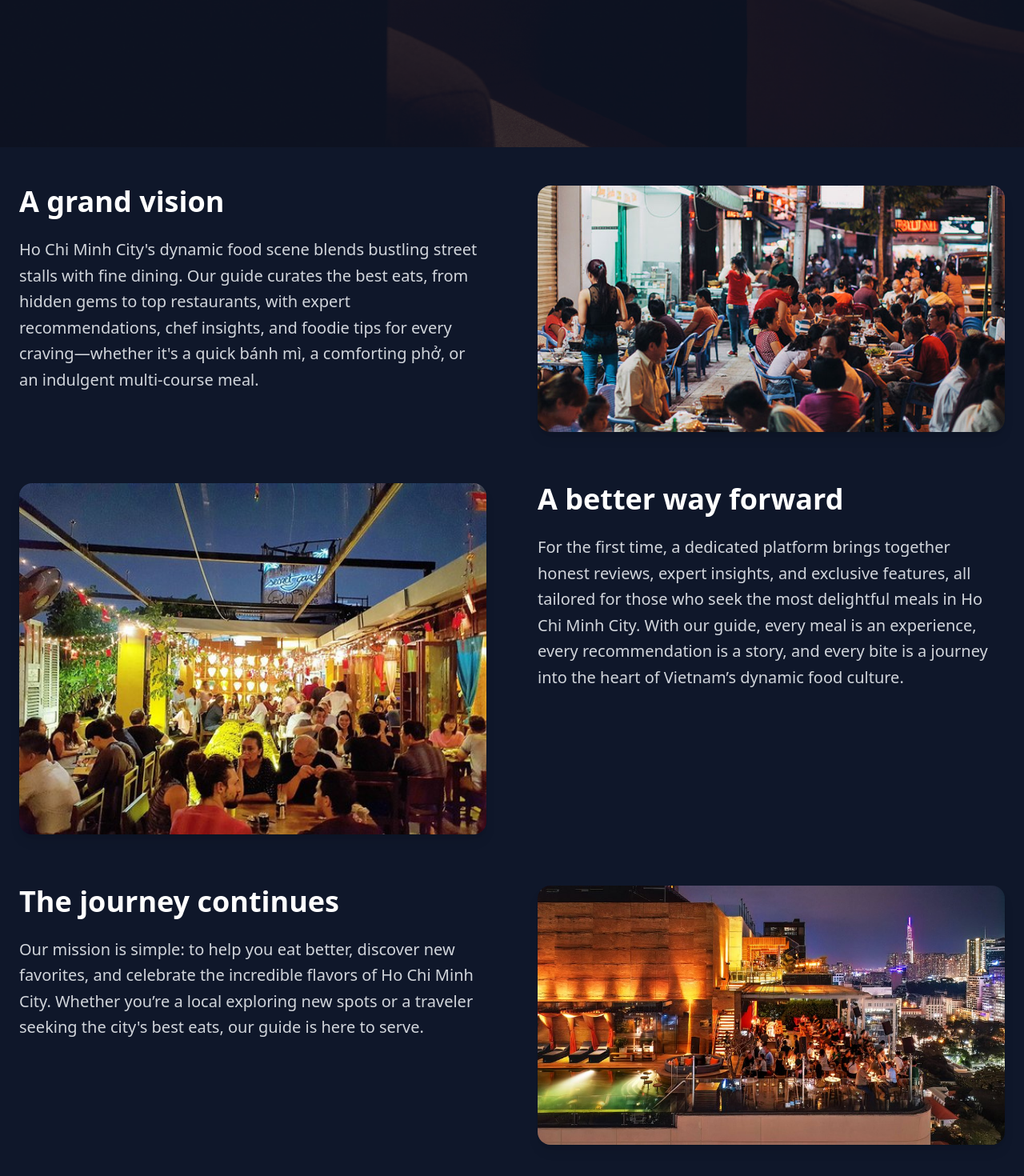
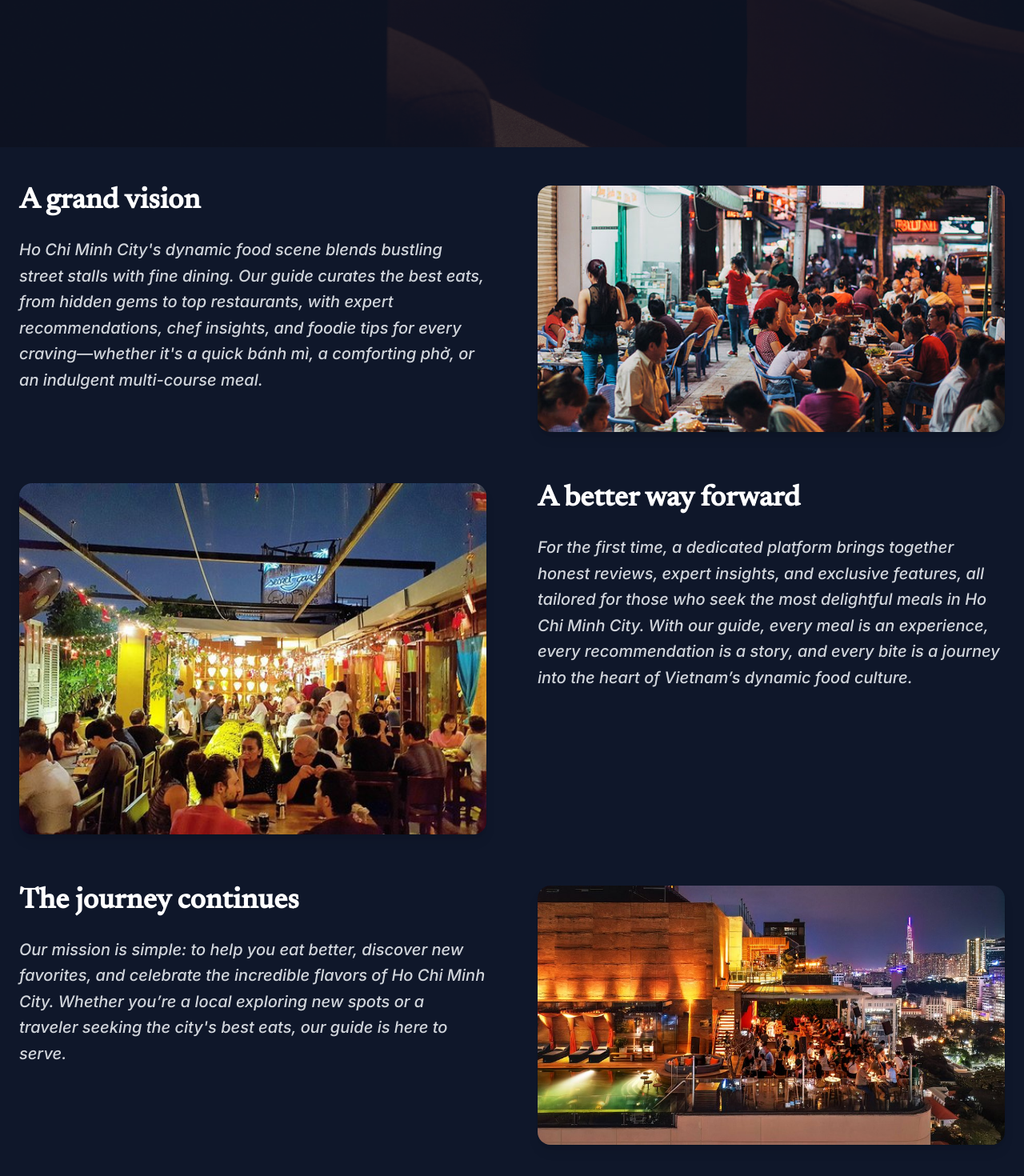
Before and after one commit to PHUPhan1707/Dinner-Guide-Web, a React (Vite) app in the folder dinner-frontend/: page /about in a window 1280 px wide. Shown: the part 576-2046 px from the top of the page at 80% size. Built offline with nearby package versions, Linux system fonts and the light colour scheme; a web font is replaced by a local one.

Commit message:
Doi font chu

```diff
--- a/dinner-frontend/src/pages/About.tsx
+++ b/dinner-frontend/src/pages/About.tsx
@@ -42,8 +42,8 @@ const AboutUs = () => {
             <section className="bg-[#0F172A] max-w-full mx-auto py-12 px-6 text-white">
                 <div className="grid md:grid-cols-2 gap-16">
                     <div>
-                        <h2 className="text-4xl font-bold mb-6">A grand vision</h2>
-                        <p className="text-gray-300 text-xl leading-relaxed">
+                        <h2 className="text-4xl font-bold mb-6" style={{fontFamily: 'Newsreader'}}>A grand vision</h2>
+                        <p className="text-gray-300 text-xl leading-relaxed" style={{fontFamily: 'Inter'}}>
                             Ho Chi Minh City's dynamic food scene blends bustling street stalls with fine dining. Our guide curates the best eats, from hidden gems to top restaurants, with expert recommendations, chef insights, and foodie tips for every craving—whether it's a quick bánh mì, a comforting phở, or an indulgent multi-course meal.
                         </p>
                     </div>
@@ -53,8 +53,8 @@ const AboutUs = () => {
                 <div className="grid md:grid-cols-2 gap-16 mt-16">
                     <img src={food2} alt="Fine dining" className="rounded-2xl shadow-lg w-full"/>
                     <div>
-                        <h2 className="text-4xl font-bold mb-6">A better way forward</h2>
-                        <p className="text-gray-300 text-xl leading-relaxed">
+                        <h2 className="text-4xl font-bold mb-6" style={{fontFamily: 'Newsreader'}}>A better way forward</h2>
+                        <p className="text-gray-300 text-xl leading-relaxed" style={{fontFamily: 'Inter'}}>
                             For the first time, a dedicated platform brings together honest reviews, expert insights, and exclusive features, all tailored for those who seek the most delightful meals in Ho Chi Minh City.
                             With our guide, every meal is an experience, every recommendation is a story, and every bite is a journey into the heart of Vietnam’s dynamic food culture.
                         </p>
@@ -63,8 +63,8 @@ const AboutUs = () => {
 
                 <div className="grid md:grid-cols-2 gap-16 mt-16">
                     <div>
-                        <h2 className="text-4xl font-bold mb-6">The journey continues</h2>
-                        <p className="text-gray-300 text-xl leading-relaxed">
+                        <h2 className="text-4xl font-bold mb-6" style={{fontFamily: 'Newsreader'}}>The journey continues</h2>
+                        <p className="text-gray-300 text-xl leading-relaxed" style={{fontFamily: 'Inter'}}>
                             Our mission is simple: to help you eat better, discover new favorites, and celebrate the incredible flavors of Ho Chi Minh City. Whether you’re a local exploring new spots or a traveler seeking the city's best eats, our guide is here to serve.
                         </p>
                     </div>
```
